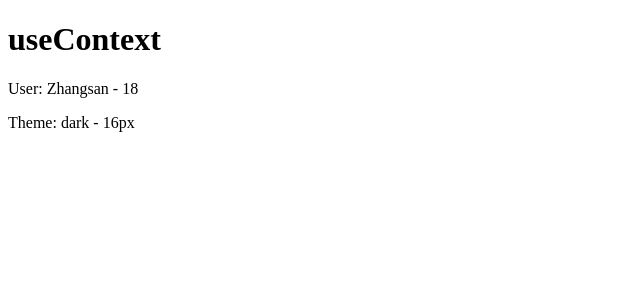
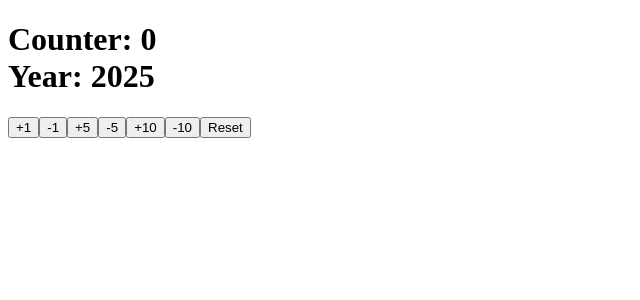
Before and after one commit to curder/react-demo, a React (Create React App) app in the folder 09-react-hooks/: page / in a window 1280 px wide. Shown: the top 300 px of the page, without its empty margins (0-640 px from the left). Built offline with nearby package versions, Linux system fonts and the light colour scheme.

Commit message:
feat: add useReducer example with counter functionality in new App component; update README with useReducer benefits

```diff
--- /dev/null
+++ b/09-react-hooks/src/04-useReducer/App.jsx
@@ -0,0 +1,38 @@
+import React, { memo, useReducer } from 'react'
+
+function reducer(state, action) {
+    switch (action.type) {
+        case 'increment':
+            return { ...state, counter: state.counter + 1, year: state.year + 1 }
+        case 'decrement':
+            return { ...state, counter: state.counter - 1, year: state.year - 1 }
+        case 'incrementBy':
+            return { ...state, counter: state.counter + action.payload, year: state.year + action.payload }
+        case 'decrementBy':
+            return { ...state, counter: state.counter - action.payload, year: state.year - action.payload }
+        case 'reset':
+            return { ...state, counter: 0, year: new Date().getFullYear() }
+        default:
+            return state
+    }
+}
+
+const App = memo(() => {
+    const [state, dispatch] = useReducer(reducer, { counter: 0, year: new Date().getFullYear() })
+    const { counter, year } = state
+
+    return (
+        <div>
+            <h1>Counter: {counter} <br />Year: {year}</h1>
+            <button onClick={() => dispatch({ type: 'increment' })}>+1</button>
+            <button onClick={() => dispatch({ type: 'decrement' })}>-1</button>
+            <button onClick={() => dispatch({ type: 'incrementBy', payload: 5 })}>+5</button>
+            <button onClick={() => dispatch({ type: 'decrementBy', payload: 5 })}>-5</button>
+            <button onClick={() => dispatch({ type: 'incrementBy', payload: 10 })}>+10</button>
+            <button onClick={() => dispatch({ type: 'decrementBy', payload: 10 })}>-10</button>
+            <button onClick={() => dispatch({ type: 'reset' })}>Reset</button>
+        </div >
+    )
+})
+
+export default App
--- a/09-react-hooks/src/index.js
+++ b/09-react-hooks/src/index.js
@@ -1,7 +1,7 @@
-import React from 'react';
-import ReactDOM from 'react-dom/client';
-import App from './03-useContext/App';
+import React from 'react'
+import ReactDOM from 'react-dom/client'
 import { UserContext, ThemeContext } from './03-useContext/contexts'
+import App from './04-useReducer/App'
 
 const root = ReactDOM.createRoot(document.getElementById('root'));
 root.render(
```
Also changed, not shown: 1 other file (tests, documents, lock files or other folders).
